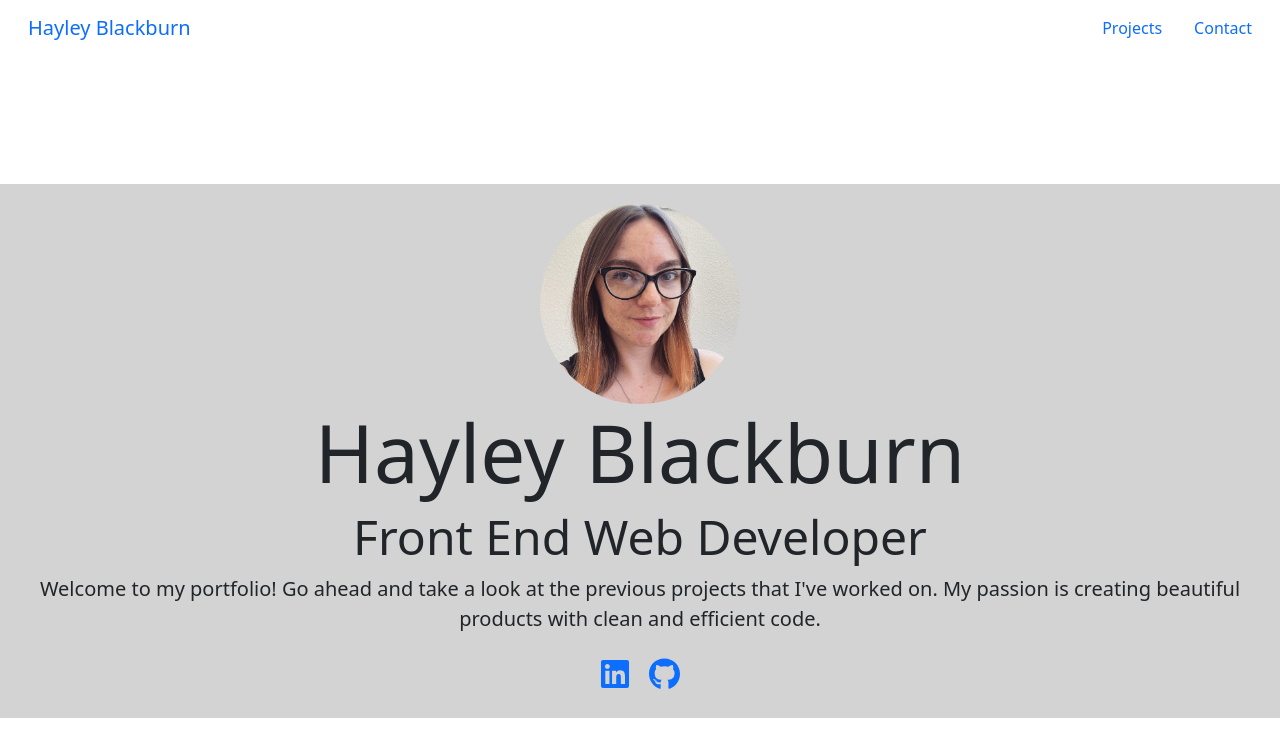
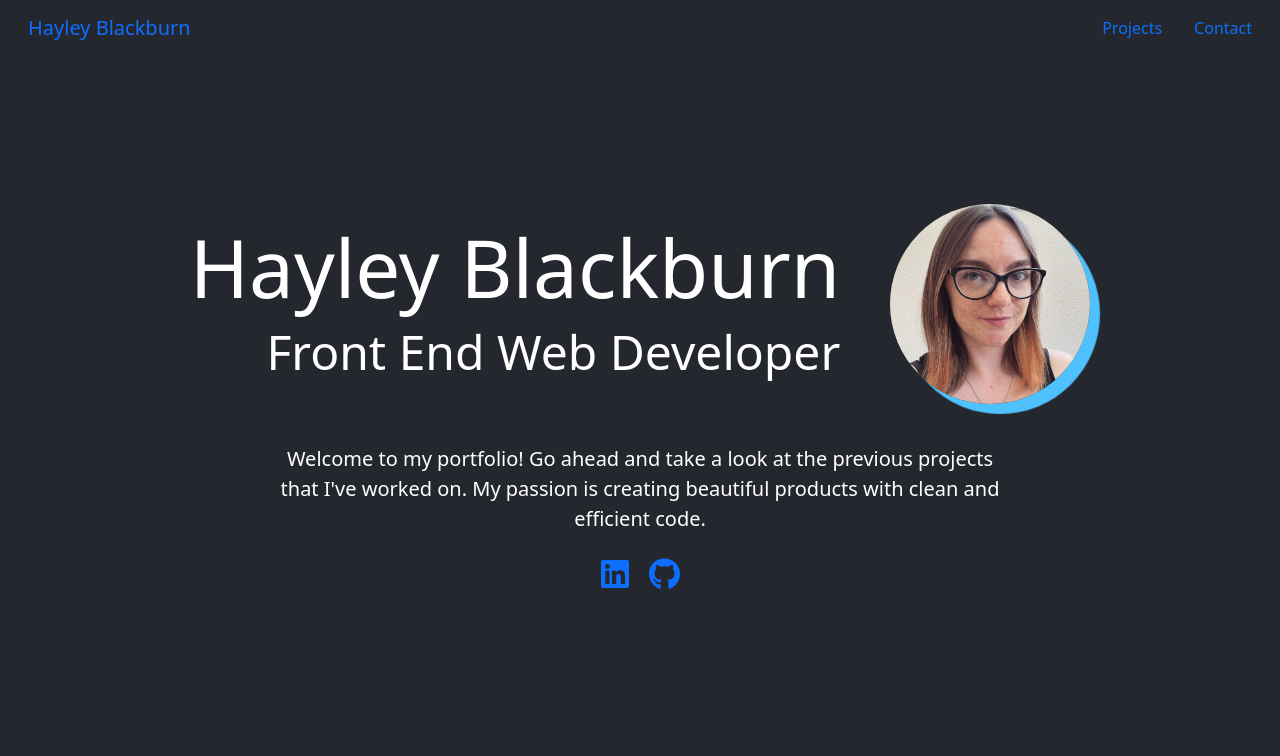
Before and after one commit to codenamehaylz/react-portfolio, a React (Create React App) app: page / in a window 1280 px wide. Shown: the top 756 px of the page. Built offline with nearby package versions, Linux system fonts and the light colour scheme.

Commit message:
changed bg colour, added root colour vars, styled home page

```diff
--- a/public/index.html
+++ b/public/index.html
@@ -9,9 +9,9 @@
       name="description"
       content="Web site created using create-react-app"
     />
-    <link rel="stylesheet" href="style.css" />
     <link rel="apple-touch-icon" href="%PUBLIC_URL%/logo192.png" />
     <link rel="stylesheet" href="https://cdn.jsdelivr.net/npm/bootstrap@5.1.3/dist/css/bootstrap.min.css" integrity="sha384-1BmE4kWBq78iYhFldvKuhfTAU6auU8tT94WrHftjDbrCEXSU1oBoqyl2QvZ6jIW3" crossorigin="anonymous">
+    <link rel="stylesheet" href="style.css" />
     <!--
       manifest.json provides metadata used when your web app is installed on a
       user's mobile device or desktop. See https://developers.google.com/web/fundamentals/web-app-manifest/
--- a/public/style.css
+++ b/public/style.css
@@ -1,6 +1,18 @@
-/* Navbar */
+/* General */
 
+:root {
+    --vsbrightblue: rgb(79, 193, 255);
+    --vsgold: rgb(241, 215, 16);
+    --vsyellow: rgb(220, 200, 170);
+    --vspink: rgb(197, 14, 192);
+    --vsorange: rgb(206, 145, 120);
+    --vsplainblue: rgb(86, 156, 214);
+}
 
+body {
+    background-color: rgb(36, 40, 46);
+    color: rgb(255, 255, 255)
+}
 
 /* Home */
 
@@ -8,20 +20,25 @@
     margin-top: 10%;
     padding: 20px;
     display: flex;
-    flex-direction: column;
+    flex-direction: row-reverse;
+    justify-content: center;
     align-items: center;
-    background-color: lightgrey;
+    gap: 50px;
+    flex-wrap: wrap;
 }
 
 .hero-container img {
     width: 200px;
     height: 200px;
     border-radius: 100px;
+    box-shadow: 10px 10px 1px 0px var(--vsbrightblue);
 }
 
 .hero-content {
+    margin-top: 20px;
     text-align: center;
     padding: 0px 20px;
+    width: 60%;
 }
 
 .hero-social a {
@@ -80,12 +97,12 @@
 
 .project-column {
     border-radius: 25px;
-    box-shadow: rgba(0, 0, 0, 0.24) 0px 3px 8px;
+    box-shadow: 4px 4px 8px 2px rgb(0, 0, 0)
 }
 
 .project-content button {
     margin: 0px 10px;
-    border: 1px solid gray;
+    border: 1px solid #fff;
 }
 
 
--- a/src/App.js
+++ b/src/App.js
@@ -6,6 +6,7 @@ import ProjectGallery from './components/ProjectGallery';
 import Contact from './components/Contact';
 
 function App() {
+
   return (
     <Router>
       <div>
--- a/src/components/Home.js
+++ b/src/components/Home.js
@@ -7,14 +7,16 @@ function Home() {
       <div>
         <div className="hero-container container-fluid">
           <img alt="Headshot of Hayley Blackburn" src={require("../images/Me.jpg")} />
-          <div className="hero-content">
+          <div className="hero-title text-end">
             <h1 className="display-1">Hayley Blackburn</h1>
             <h3 className="display-5">Front End Web Developer</h3>
-            <p className="lead">Welcome to my portfolio! Go ahead and take a look at the previous projects that I've worked on. My passion is creating beautiful products with clean and efficient code.</p>
-            <div className="hero-social">
-              <a href="https://www.linkedin.com/in/hayley-blackburn1/"><FontAwesomeIcon icon={faLinkedin} /></a>
-              <a href="https://github.com/codenamehaylz"><FontAwesomeIcon icon={faGithub} /></a>
-            </div>
+          </div>
+        </div>
+        <div className="hero-content container-fluid">
+          <p className="lead">Welcome to my portfolio! Go ahead and take a look at the previous projects that I've worked on. My passion is creating beautiful products with clean and efficient code.</p>
+          <div className="hero-social">
+            <a href="https://www.linkedin.com/in/hayley-blackburn1/"><FontAwesomeIcon icon={faLinkedin} /></a>
+            <a href="https://github.com/codenamehaylz"><FontAwesomeIcon icon={faGithub} /></a>
           </div>
         </div>
       </div>
```
